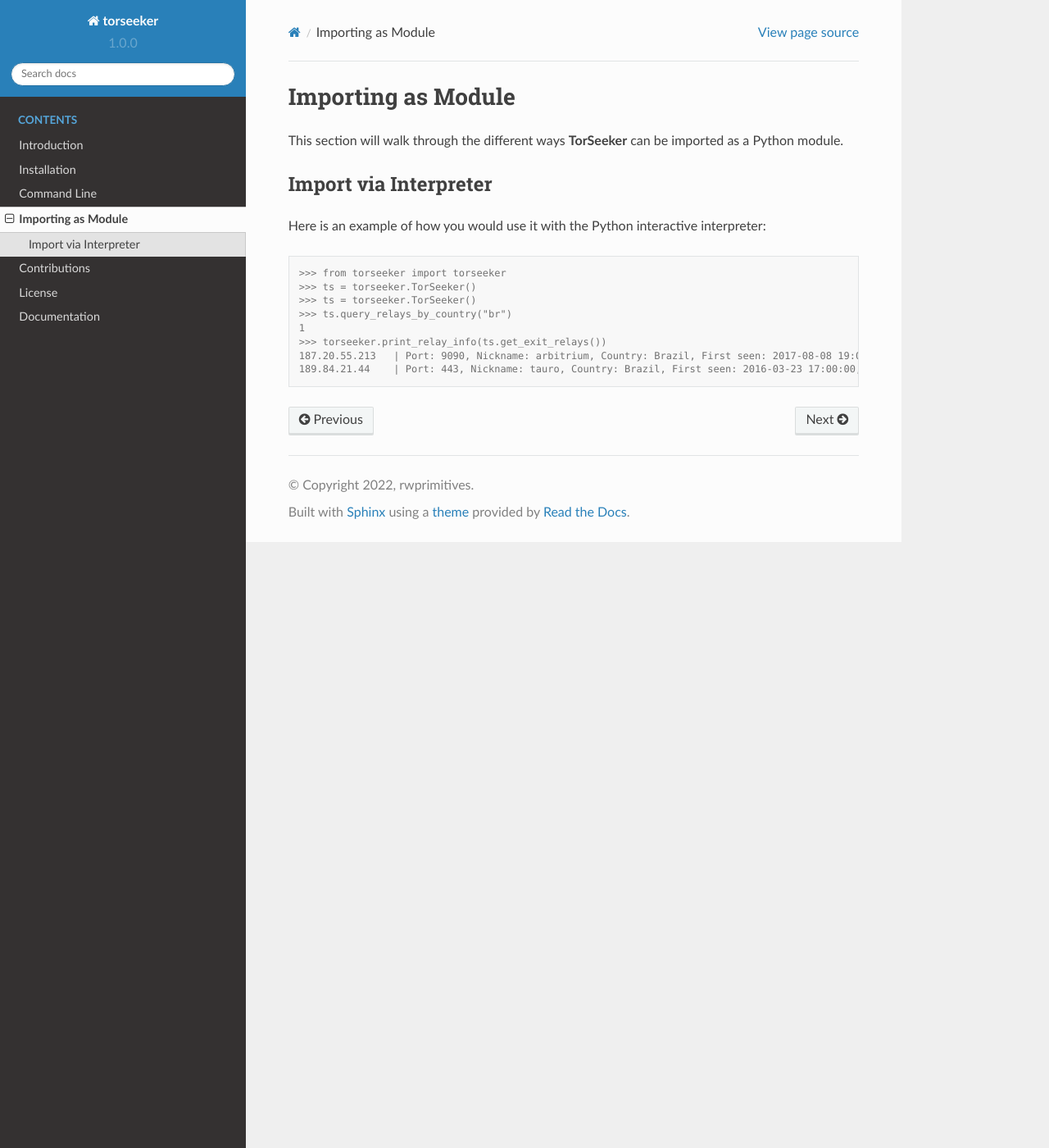
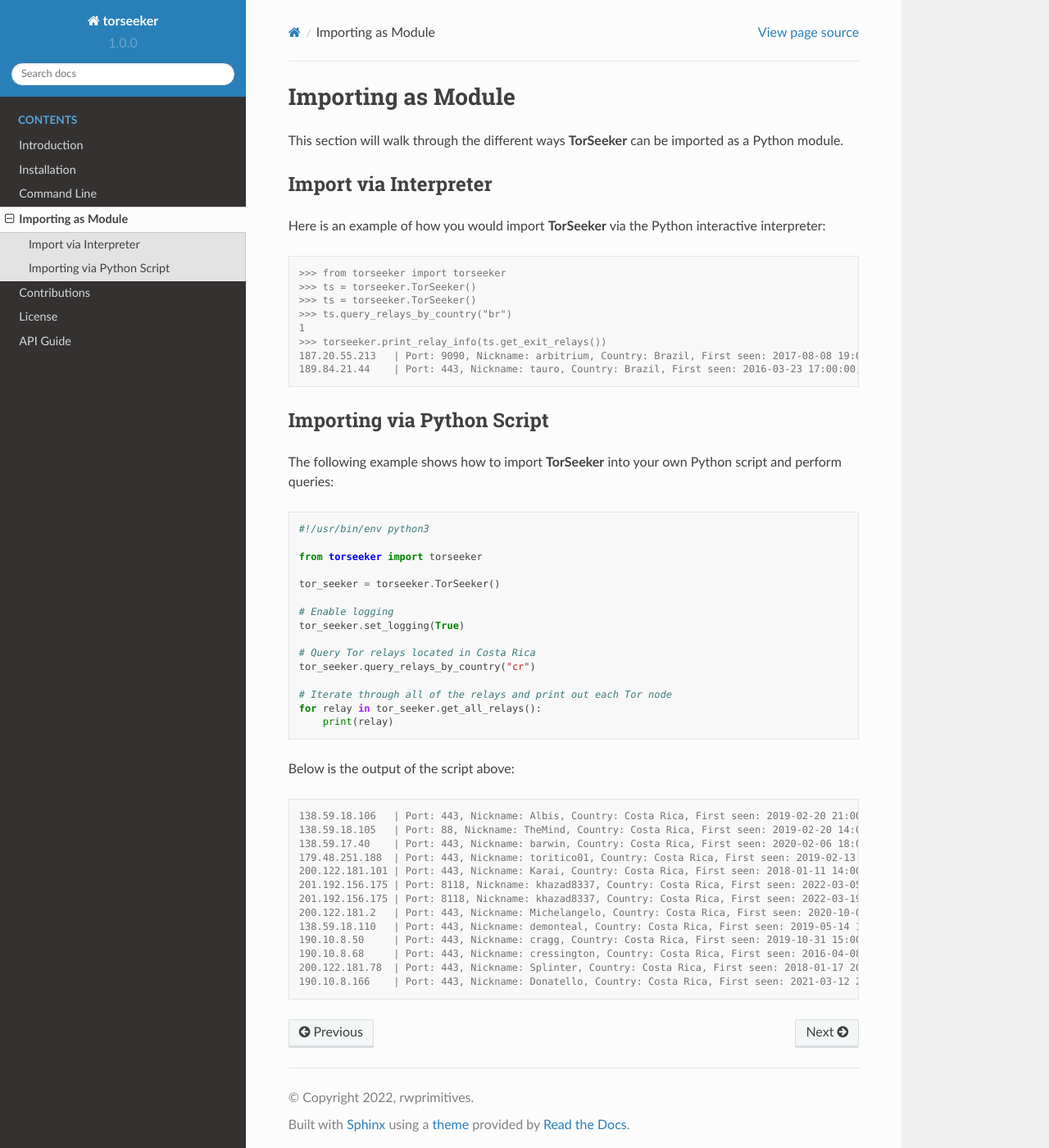
Before and after one commit to rwprimitives/tor-seeker, a Sphinx documentation site: the page built from docs/source/python_module.rst, in a window 1280 px wide and 1400 px high. Shown: the whole window at 82% size. Built offline with Sphinx 7.4.7 and the Read the Docs theme 2.0.0, drawn with Linux system fonts in a browser that asks for light colours.

Commit message:
Added docs on how to use TorSeeker in your own Python script. Made sure README.md reflects the docs. Revised torseeker.py to enable/disable logging errors, added IPv4 validation, fixed status returned in query function.

```diff
--- a/docs/source/command_line.rst
+++ b/docs/source/command_line.rst
@@ -1,7 +1,7 @@
 Command Line
 ============
 
-This section will walk through the different ways **TorSeeker** can be used as a command line tool.
+This section walks you through the different ways **TorSeeker** can be used as a command line tool.
 
 
 Basic Usage
--- a/docs/source/contributions.rst
+++ b/docs/source/contributions.rst
@@ -1,5 +1,7 @@
 Contributions
 =============
 
+Contributions to the project can be made by doing one of the following:
+
 1. Check for open issues before submitting a feature or bug.
 2. Create a new issue to start a discussion around a new feature or a bug.
--- a/docs/source/python_module.rst
+++ b/docs/source/python_module.rst
@@ -7,7 +7,7 @@
 Import via Interpreter
 -----------------------
 
-Here is an example of how you would use it with the Python interactive interpreter:
+Here is an example of how you would import **TorSeeker** via the Python interactive interpreter:
 
 .. code-block:: console
 
@@ -19,3 +19,46 @@
     >>> torseeker.print_relay_info(ts.get_exit_relays())
     187.20.55.213   | Port: 9090, Nickname: arbitrium, Country: Brazil, First seen: 2017-08-08 19:00:00, Last seen: 2022-02-21 20:00:00, Last restarted: 2022-01-31 22:07:13
     189.84.21.44    | Port: 443, Nickname: tauro, Country: Brazil, First seen: 2016-03-23 17:00:00, Last seen: 2022-02-21 20:00:00, Last restarted: 2022-02-03 14:16:15
+
+
+Importing via Python Script
+---------------------------
+
+The following example shows how to import **TorSeeker** into your own Python script and perform queries:
+
+.. code-block:: python
+
+    #!/usr/bin/env python3
+
+    from torseeker import torseeker
+
+    tor_seeker = torseeker.TorSeeker()
+
+    # Enable logging
+    tor_seeker.set_logging(True)
+
+    # Query Tor relays located in Costa Rica
+    tor_seeker.query_relays_by_country("cr")
+
+    # Iterate through all of the relays and print out each Tor node
+    for relay in tor_seeker.get_all_relays():
+        print(relay)
+
+
+Below is the output of the script above:
+
+.. code-block:: console
+
+    138.59.18.106   | Port: 443, Nickname: Albis, Country: Costa Rica, First seen: 2019-02-20 21:00:00, Last seen: 2022-03-20 18:00:00, Last restarted: 2022-02-24 02:11:04
+    138.59.18.105   | Port: 88, Nickname: TheMind, Country: Costa Rica, First seen: 2019-02-20 14:00:00, Last seen: 2022-03-20 18:00:00, Last restarted: 2022-02-17 06:16:04
+    138.59.17.40    | Port: 443, Nickname: barwin, Country: Costa Rica, First seen: 2020-02-06 18:00:00, Last seen: 2022-03-20 18:00:00, Last restarted: 2021-11-24 10:22:18, IPv6: 2803:6900:533:1:216:3eff:fe70:a38, IPv6 Port: 443
+    179.48.251.188  | Port: 443, Nickname: toritico01, Country: Costa Rica, First seen: 2019-02-13 15:00:00, Last seen: 2022-03-20 18:00:00, Last restarted: 2022-02-21 10:10:31
+    200.122.181.101 | Port: 443, Nickname: Karai, Country: Costa Rica, First seen: 2018-01-11 14:00:00, Last seen: 2022-03-20 18:00:00, Last restarted: 2022-03-16 19:21:09
+    201.192.156.175 | Port: 8118, Nickname: khazad8337, Country: Costa Rica, First seen: 2022-03-05 14:00:00, Last seen: 2022-03-19 15:00:00, Last restarted: 2022-03-08 17:46:50
+    201.192.156.175 | Port: 8118, Nickname: khazad8337, Country: Costa Rica, First seen: 2022-03-19 16:00:00, Last seen: 2022-03-20 18:00:00, Last restarted: 2022-03-19 15:20:08
+    200.122.181.2   | Port: 443, Nickname: Michelangelo, Country: Costa Rica, First seen: 2020-10-02 16:00:00, Last seen: 2022-03-20 18:00:00, Last restarted: 2022-03-16 19:11:08
+    138.59.18.110   | Port: 443, Nickname: demonteal, Country: Costa Rica, First seen: 2019-05-14 18:00:00, Last seen: 2022-03-20 18:00:00, Last restarted: 2022-03-04 12:06:13
+    190.10.8.50     | Port: 443, Nickname: cragg, Country: Costa Rica, First seen: 2019-10-31 15:00:00, Last seen: 2022-03-20 18:00:00, Last restarted: 2022-02-19 23:07:03
+    190.10.8.68     | Port: 443, Nickname: cressington, Country: Costa Rica, First seen: 2016-04-08 16:00:00, Last seen: 2022-03-20 18:00:00, Last restarted: 2022-01-08 22:56:28
+    200.122.181.78  | Port: 443, Nickname: Splinter, Country: Costa Rica, First seen: 2018-01-17 20:00:00, Last seen: 2022-03-20 18:00:00, Last restarted: 2021-06-30 21:23:25
+    190.10.8.166    | Port: 443, Nickname: Donatello, Country: Costa Rica, First seen: 2021-03-12 20:00:00, Last seen: 2022-03-20 18:00:00, Last restarted: 2022-01-04 22:48:54
--- a/docs/source/torseeker_pydocs.rst
+++ b/docs/source/torseeker_pydocs.rst
@@ -1,20 +1,20 @@
-Documentation
-=============
+API Guide
+=========
 
 
 The TorSeeker class
---------------------------
+-------------------
 
 .. automodule:: torseeker.TorSeeker
     :members:
-    :undoc-members:
+    :imported-members:
     :show-inheritance:
 
 
 The TorNode class
---------------------------
+-------------------
 
 .. automodule:: torseeker.TorNode
     :members:
-    :undoc-members:
+    :imported-members:
     :show-inheritance:
```
Also changed, not shown: README.md (+42 -1 lines), docs/source/index.rst (+6 -3 lines), 1 other file.
